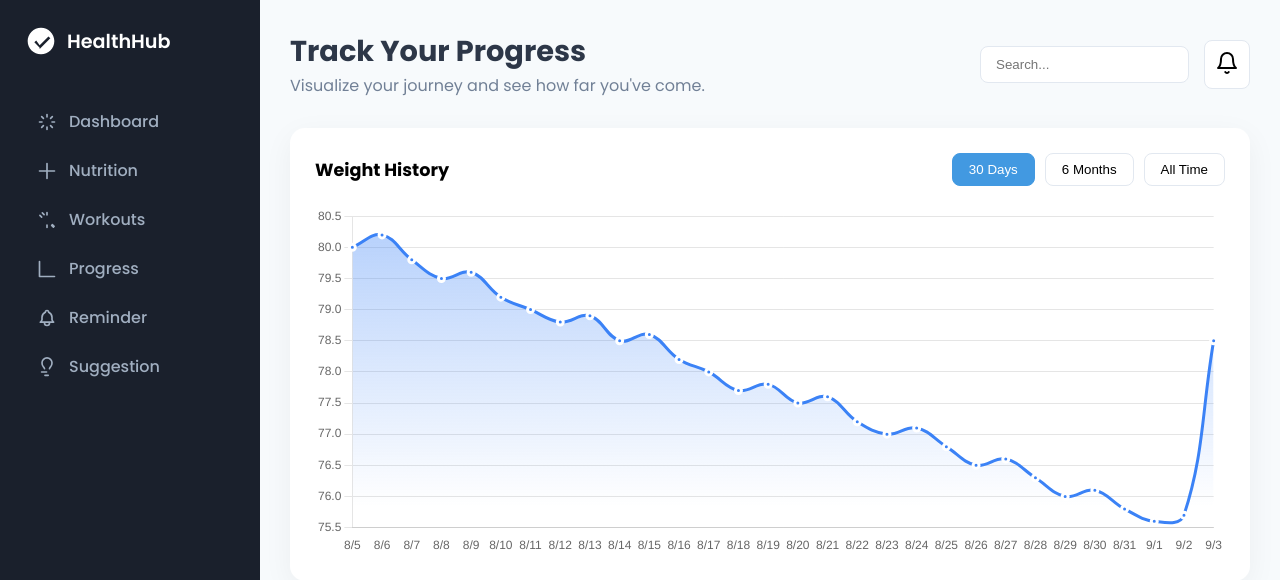
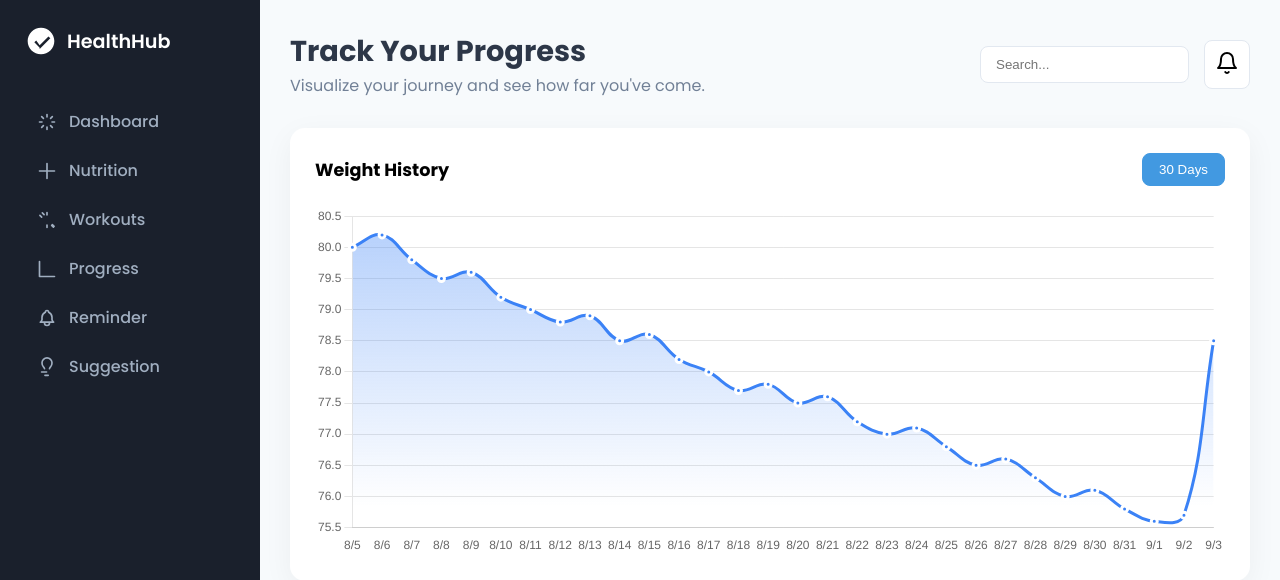
Before and after one commit to govani-het/Personal-Health-Tracker, a Django app: template templates/progressPage.html in a window 1280 px wide. Shown: the top 580 px of the page. Run offline with Django 5.2, Linux system fonts and the light colour scheme; the template is opened without the code that fills it, so the values that code supplies are empty; parts of the project's set-up code (start-up, migrations or seed data) failed here and were passed over.

Commit message:
make some changes

```diff
--- a/templates/progressPage.html
+++ b/templates/progressPage.html
@@ -35,8 +35,6 @@
                     <h4>Weight History</h4>
                     <div class="chart-filters">
                         <button class="filter-btn active">30 Days</button>
-                        <button class="filter-btn">6 Months</button>
-                        <button class="filter-btn">All Time</button>
                     </div>
                 </div>
                 <div class="chart-wrapper">
```
